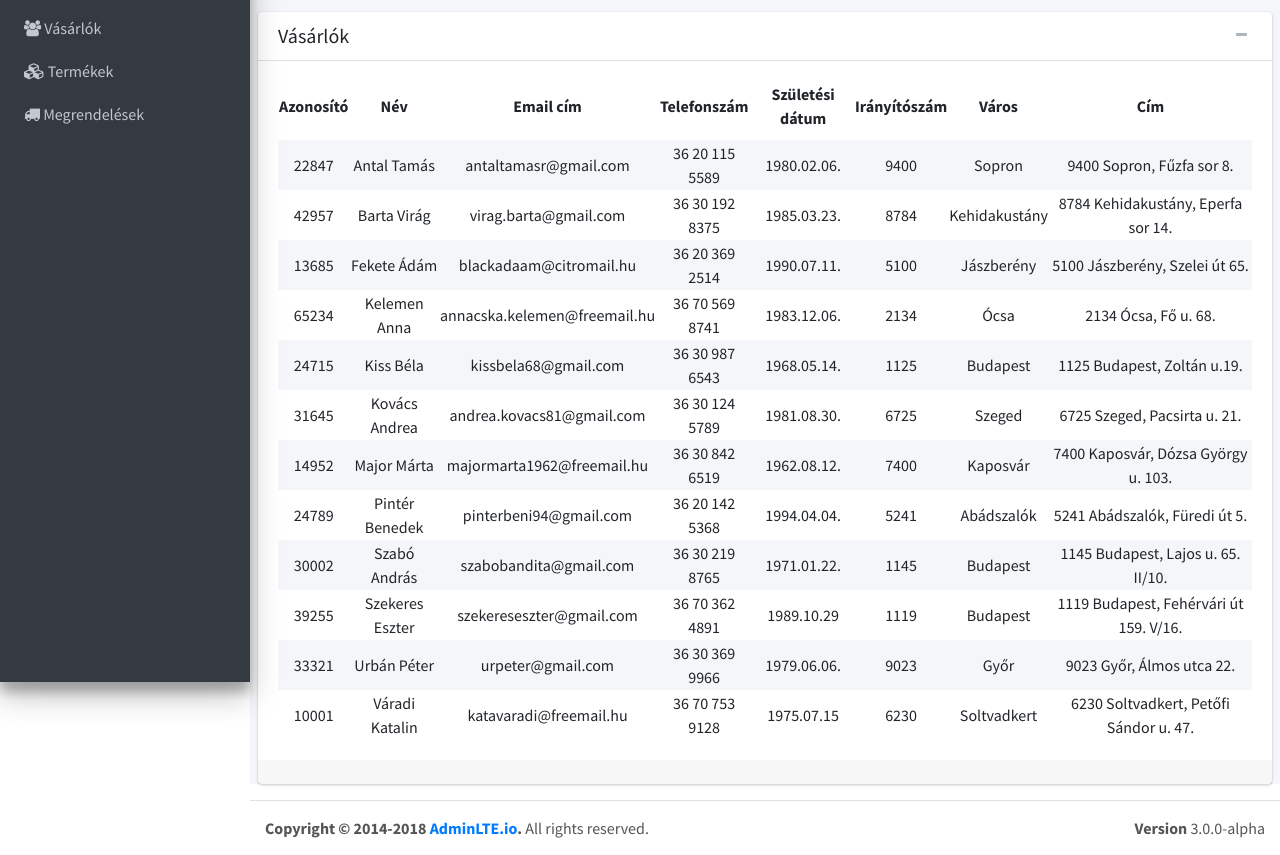
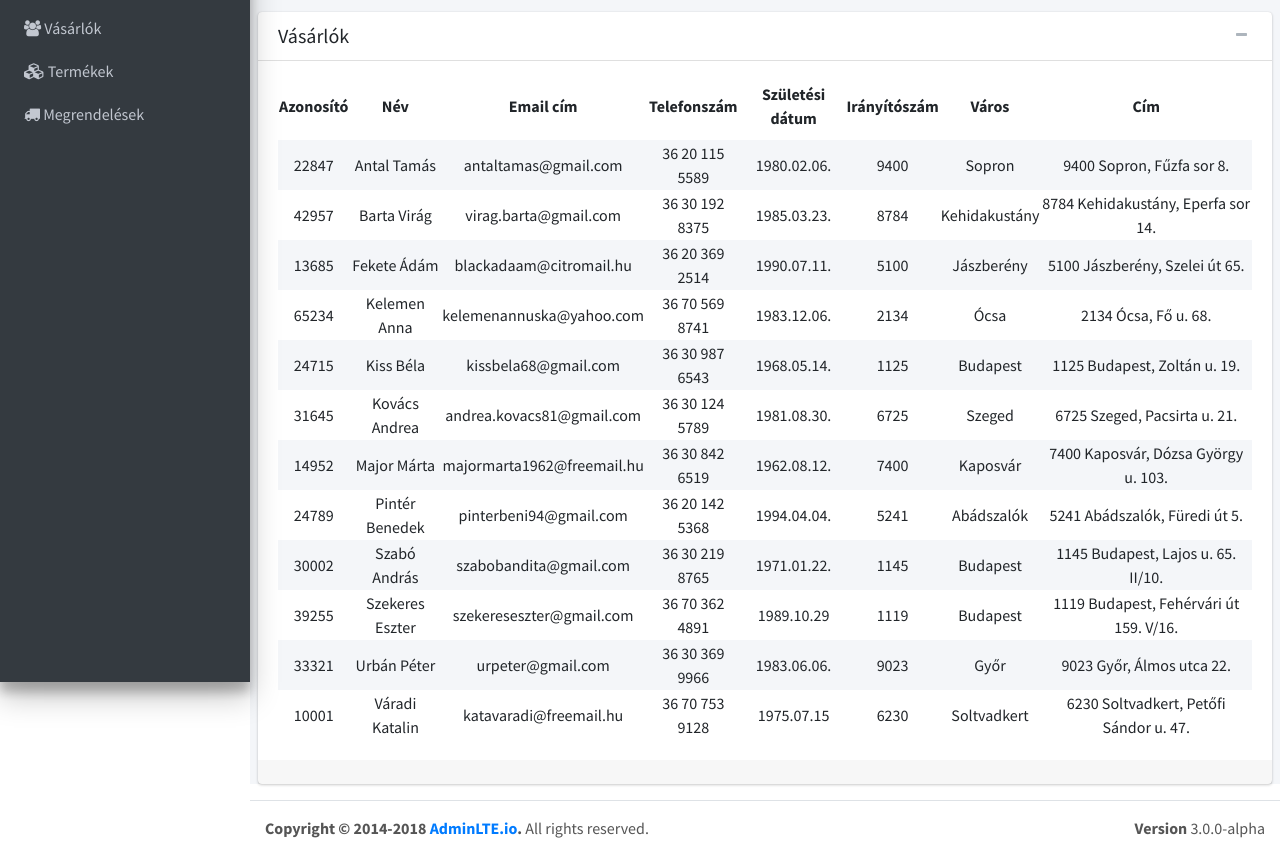
Before and after one commit to juhaszorsolya/group_project_adminLTE, a plain HTML site: page customer.html in a window 1280 px wide. Shown: the part 118-973 px from the top of the page. Drawn offline with nearby package versions, Linux system fonts and the light colour scheme.

Commit message:
correct spelling errors mistakes

```diff
--- a/customer.html
+++ b/customer.html
@@ -144,7 +144,7 @@
                 <tr>
                   <td>22847</td>
                   <td>Antal Tamás</td>
-                  <td>antaltamasr@gmail.com</td>
+                  <td>antaltamas@gmail.com</td>
                   <td>36 20 115 5589</td>
                   <td>1980.02.06.</td>
                   <td>9400</td>
@@ -174,7 +174,7 @@
                 <tr>
                   <td>65234</td>
                   <td>Kelemen Anna</td>
-                  <td>annacska.kelemen@freemail.hu</td>
+                  <td>kelemenannuska@yahoo.com</td>
                   <td>36 70 569 8741</td>
                   <td>1983.12.06.</td>
                   <td>2134</td>
@@ -189,7 +189,7 @@
                   <td>1968.05.14.</td>
                   <td>1125</td>
                   <td>Budapest</td>
-                  <td>1125 Budapest, Zoltán u.19.</td>
+                  <td>1125 Budapest, Zoltán u. 19.</td>
                 </tr>
                 <tr>
                   <td>31645</td>
@@ -246,7 +246,7 @@
                   <td>Urbán Péter</td>
                   <td>urpeter@gmail.com</td>
                   <td>36 30 369 9966</td>
-                  <td>1979.06.06.</td>
+                  <td>1983.06.06.</td>
                   <td>9023</td>
                   <td>Győr</td>
                   <td>9023 Győr, Álmos utca 22.</td>
```
